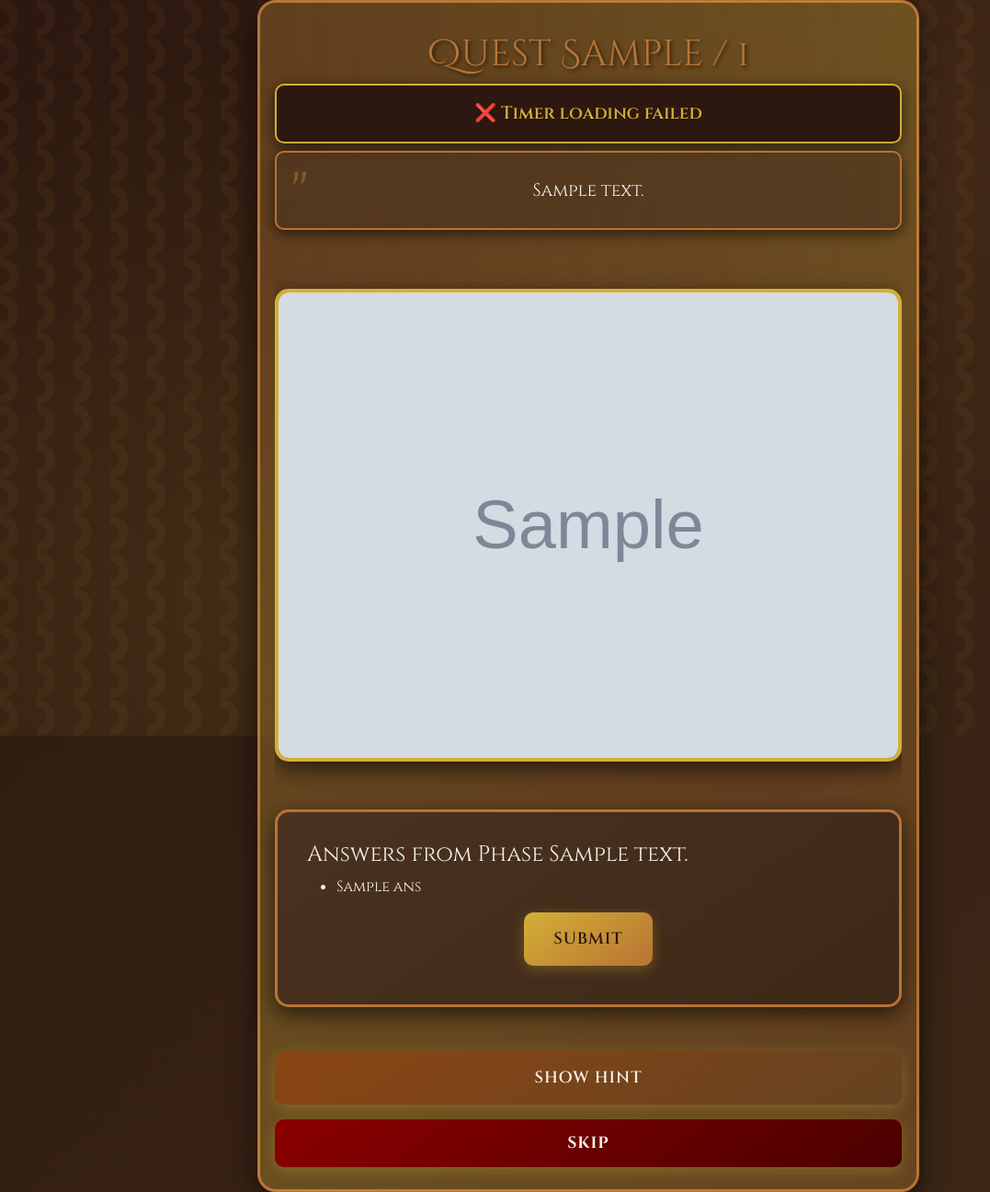
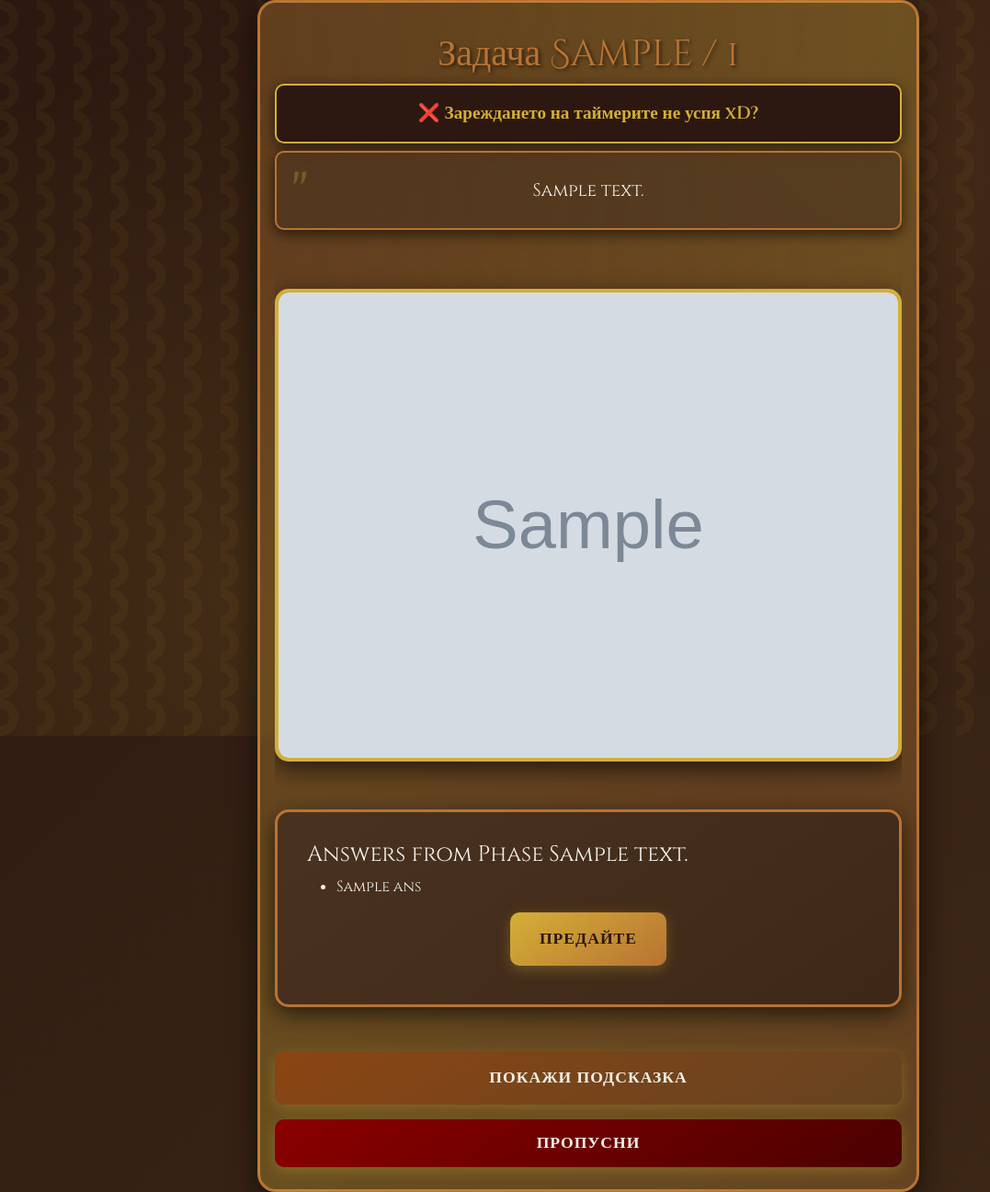
Before and after one commit to yasenOfficial/TreasureHuntWebsite, a Flask app: template templates/treasurehunt.html in a window 1280 px wide. Shown: the whole page at 92% size, without its empty margins (0-1077 px from the left). Run offline with Flask 3, Linux system fonts and the light colour scheme; the template is opened without the code that fills it: most values are stand-ins (such as "Sample title", 1, 10 or a date in 2020); grey boxes marked "Sample" are stand-in pictures.

Commit message:
make everything bulgarian and add start and end

```diff
--- a/app.py
+++ b/app.py
@@ -35,8 +35,8 @@ db = client["treasurehunt"]
 
 # --- Uploads: outside static, whitelisted extensions ---
 ALLOWED_EXT = {
-  "jpg","jpeg","png","gif","mp4","pdf",
-  "heic","heif","hevc","mov","m4v","heifs"  # iOS-ish formats
+  "jpg","jpeg","png","gif","mp4","pdf", "mp3",
+  "heic","heif","hevc","mov","m4v","heifs", "mkv"  # iOS-ish formats
 }
 UPLOAD_ROOT = pathlib.Path(os.getenv("UPLOAD_ROOT", "./uploads")).resolve()
 UPLOAD_ROOT.mkdir(parents=True, exist_ok=True)
@@ -48,7 +48,8 @@ def allowed_filename(filename: str) -> bool:
     return ext in ALLOWED_EXT
 
 # --- Global timer duration (in seconds) ---
-GLOBAL_TIMER_DURATION = int(2.5 * 60 * 60)
+# GLOBAL_TIMER_DURATION = int(2.5 * 60 * 60)
+GLOBAL_TIMER_DURATION = int(24 * 60 * 60)
 
 # --- Users: prefer bcrypt hashes in env: TEAM{i}PASS_HASH ---
 # If *_HASH isn't present, will fall back to plaintext compare (log a warning).
@@ -561,14 +562,14 @@ def logout():
 @app.after_request
 def set_security_headers(resp):
     # Content Security Policy (CSP) – limit where scripts/styles/images can load from
-    resp.headers["Content-Security-Policy"] = (
-        "default-src 'self'; "
-        "script-src 'self' https://cdn.jsdelivr.net; "   # allow jsdelivr CDN
-        "style-src 'self' https://cdn.jsdelivr.net; "    # allow CSS from jsdelivr
-        "img-src 'self' data:; "                         # images + inline data URIs
-        "media-src 'self'; "                             # audio/video only from your server
-        "object-src 'none'; "                            # disallow Flash/old plugins
-    )
+    # resp.headers["Content-Security-Policy"] = (
+    #     "default-src 'self'; "
+    #     "script-src 'self' https://cdn.jsdelivr.net; "   # allow jsdelivr CDN
+    #     "style-src 'self' https://cdn.jsdelivr.net; "    # allow CSS from jsdelivr
+    #     "img-src 'self' data:; "                         # images + inline data URIs
+    #     "media-src 'self'; "                             # audio/video only from your server
+    #     "object-src 'none'; "                            # disallow Flash/old plugins
+    # )
 
     # Extra protections
     resp.headers["X-Content-Type-Options"] = "nosniff"
--- a/static/js/inputFile.js
+++ b/static/js/inputFile.js
@@ -23,7 +23,7 @@ window.addEventListener('DOMContentLoaded', function () {
     // Create the button part
     const button = document.createElement('button');
     button.type = 'button';
-    button.textContent = 'Choose File';
+    button.textContent = 'Изберете файл';
     button.style.cssText = `
       height: 100%;
       border: none;
@@ -46,7 +46,7 @@ window.addEventListener('DOMContentLoaded', function () {
 
     // Create the filename display
     const filename = document.createElement('span');
-    filename.textContent = 'No file chosen';
+    filename.textContent = 'Не е избран файл';
     filename.style.cssText = `
       flex: 1;
       padding: 0 1rem;
--- a/static/js/timersHandler.js
+++ b/static/js/timersHandler.js
@@ -19,16 +19,16 @@ window.addEventListener('DOMContentLoaded', function () {
 
     if (status === "success") {
       toastEl.classList.add("text-bg-success");
-      toastBody.textContent = "✅ Quest submitted successfully!";
+      toastBody.textContent = "✅ Задачата е изпратена успешно!";
     } else if (status === "skip") {
       toastEl.classList.add("text-bg-warning");
-      toastBody.textContent = "⏩ Quest Skipped";
+      toastBody.textContent = "⏩ Задачата е пропусната";
     } else if (status === "wrong") {
       toastEl.classList.add("text-bg-danger");
-      toastBody.textContent = "❌ Wrong answer. Try again!";
+      toastBody.textContent = "❌ Грешен отговор. Опитайте отново!";
     } else if (status === "timeup") {
       toastEl.classList.add("text-bg-danger");
-      toastBody.textContent = "⏰ TIME IS UP";
+      toastBody.textContent = "⏰ Времето изтече!";
     } else {
       toastBody.textContent = status;
     }
@@ -113,10 +113,10 @@ window.addEventListener('DOMContentLoaded', function () {
         const end = overallStart + overallDuration;
         const remaining = end - now;
 
-        globalTimerElem.textContent = `⏰ Time Remaining: ${formatTimeLeft(remaining)}`;
+        globalTimerElem.textContent = `⏰ Оставащо време: ${formatTimeLeft(remaining)}`;
 
         if (remaining <= 0) {
-          globalTimerElem.textContent = "⏰ Time's up!";
+          globalTimerElem.textContent = "⏰ Времето изтече!";
           lockForm();
           window.location.assign('/gamefinished?status=timeup');
           clearInterval(globalInterval);
@@ -134,16 +134,16 @@ window.addEventListener('DOMContentLoaded', function () {
         if (questTimerDuration > 0 && remaining > 0) {
           if (submitBtn) {
             submitBtn.disabled = true;
-            submitBtn.textContent = `⏳ Submit in ${remaining}s`;
+            submitBtn.textContent = `⏳ Изпращане след ${remaining}s`;
           }
           if (skipBtn) {
             skipBtn.disabled = true;
-            skipBtn.textContent = `⏳ Skip in ${remaining}s`;
+            skipBtn.textContent = `⏳ Пропускане след ${remaining}s`;
           }
         } else {
           if (submitBtn) {
             submitBtn.disabled = false;
-            submitBtn.textContent = "Submit";
+            submitBtn.textContent = "Изпращане";
           }
           if (skipBtn) {
             skipBtn.disabled = false;
@@ -166,15 +166,15 @@ window.addEventListener('DOMContentLoaded', function () {
         if (hintTimerDuration > 0 && remaining > 0) {
           if (hintBtn) {
             hintBtn.disabled = true;
-            hintBtn.textContent = `🔒 Hint in ${remaining}s`;
+            hintBtn.textContent = `🔒 Подсказка след ${remaining}s`;
           }
         } else {
           if (hintBtn) {
             hintBtn.disabled = false;
             if (hintContent && hintContent.style.display === "block") {
-              hintBtn.textContent = "Hide Hint";
+              hintBtn.textContent = "Скрий подсказка";
             } else {
-              hintBtn.textContent = "Show Hint";
+              hintBtn.textContent = "Покажи подсказка";
             }
           }
           clearInterval(hintInterval);
@@ -193,7 +193,7 @@ window.addEventListener('DOMContentLoaded', function () {
           const visible = (hintContent.style.display === "block");
           hintContent.style.display = visible ? "none" : "block";
           if (!hintBtn.disabled) {
-            hintBtn.textContent = visible ? "Show Hint" : "Hide Hint";
+            hintBtn.textContent = visible ? "Покажи подсказка" : "Скрий подсказка";
           }
         });
       }
@@ -202,6 +202,6 @@ window.addEventListener('DOMContentLoaded', function () {
       if (typeof err === 'string' && err.includes('Redirecting to gamefinished')) return;
       console.error("Failed to load timers:", err);
       const globalTimerElem = document.getElementById('global-timer');
-      if (globalTimerElem) globalTimerElem.textContent = "❌ Timer loading failed";
+      if (globalTimerElem) globalTimerElem.textContent = "❌ Зареждането на таймерите не успя xD?";
     });
 });
--- a/templates/treasurehunt.html
+++ b/templates/treasurehunt.html
@@ -46,7 +46,7 @@
         class="container"
         style="max-width: 720px; margin: 0 auto; padding: 16px; mt-3"
       >
-        <h2 style="margin-bottom: .5rem;">Quest {{ current_display }} / {{ total_quests }}</h2>
+        <h2 style="margin-bottom: .5rem;">Задача {{ current_display }} / {{ total_quests }}</h2>
 
         <!-- Global Timer -->
         <div id="global-timer" style="margin: 8px 0; font-weight: 600"></div>
@@ -209,20 +209,20 @@
 
           {% if quest.correct_answers and quest.correct_answers|length > 0 %}
           <div class="mb-3">
-            <label for="answer" class="form-label">Your Answer:</label>
+            <label for="answer" class="form-label">Вашият отговор:</label>
             <input type="text" id="answer" name="answer" required />
           </div>
           {% endif %}
 
           {% if quest.file_required %}
           <div class="mb-3">
-            <label for="uploaded_file" class="form-label">Upload File:</label>
+            <label for="uploaded_file" class="form-label">Прикачете файл:</label>
             <input type="file" id="uploaded_file" name="uploaded_file" required />
           </div>
           {% endif %}
 
             <div class="d-flex justify-content-center" style="gap: 8px; margin: 10px 0;">
-              <button id="submit-btn" type="submit">Submit</button>
+              <button id="submit-btn" type="submit">Предайте</button>
             </div>
 
         </form>
@@ -234,7 +234,7 @@
 
 {% if has_hint %}
   <div style="margin-top: 12px">
-    <button id="hint-btn" type="button">Show Hint</button>
+    <button id="hint-btn" type="button">Покажи Подсказка</button>
   </div>
 
   <div id="hint-content" style="display: none; margin-top: 6px">
@@ -312,7 +312,7 @@
         >
         <input type="hidden" name="csrf_token" value="{{ csrf_token() }}">
 
-          <button id="skip-btn" type="submit">Skip</button>
+          <button id="skip-btn" type="submit">Пропусни</button>
         </form>
       </div>
 
```
Also changed, not shown: templates/gamefinished.html (+15 -7 lines), templates/login.html (+23 -6 lines), 1 other file.
